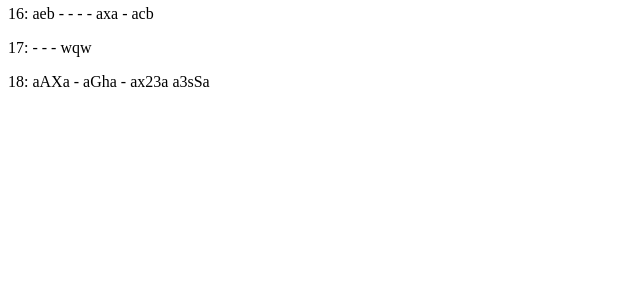
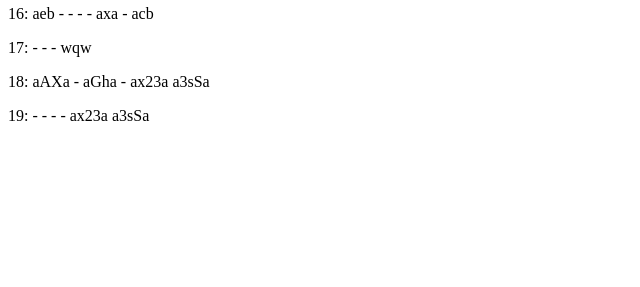
Before and after one commit to InnaNekhai/skillup-php, a PHP site: page /regexp_2.php in a window 1280 px wide. Shown: the part 513-800 px from the top of the page, without its empty margins (0-640 px from the left). Run offline with PHP 8.4, Linux system fonts and the light colour scheme.

Commit message:
homework_14

```diff
--- a/regexp_2.php
+++ b/regexp_2.php
@@ -97,3 +97,8 @@ echo '17: ' .preg_replace('/w[а-яё]w/u' , '-', 'wйw wяw wёw wqw') .'<p>';
 по краям стоят буквы 'a', а между ними - маленькие латинские буквы, не затронув остальных. */
 
 echo '18: ' .preg_replace('/a[a-z]+a/', '-', 'aAXa aeffa aGha aza ax23a a3sSa') .'<p>';
+
+/* 19.Дана строка 'aAXa aeffa aGha aza ax23a a3sSa'. Напишите регулярку, которая найдет строки следующего вида:
+по краям стоят буквы 'a', а между ними - маленькие и большие латинские буквы, не затронув остальных*/
+
+echo '19: ' .preg_replace('/a[a-zA-Z]+a/', '-', 'aAXa aeffa aGha aza ax23a a3sSa') .'<p>';
```
